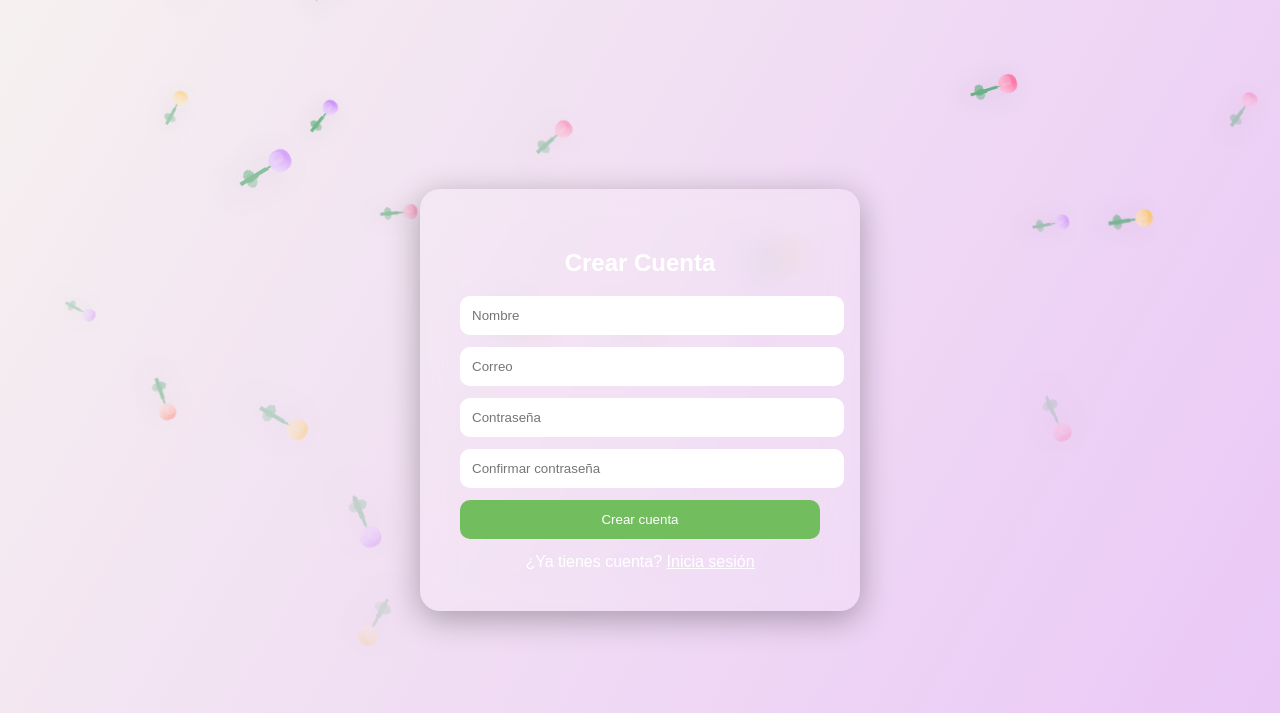
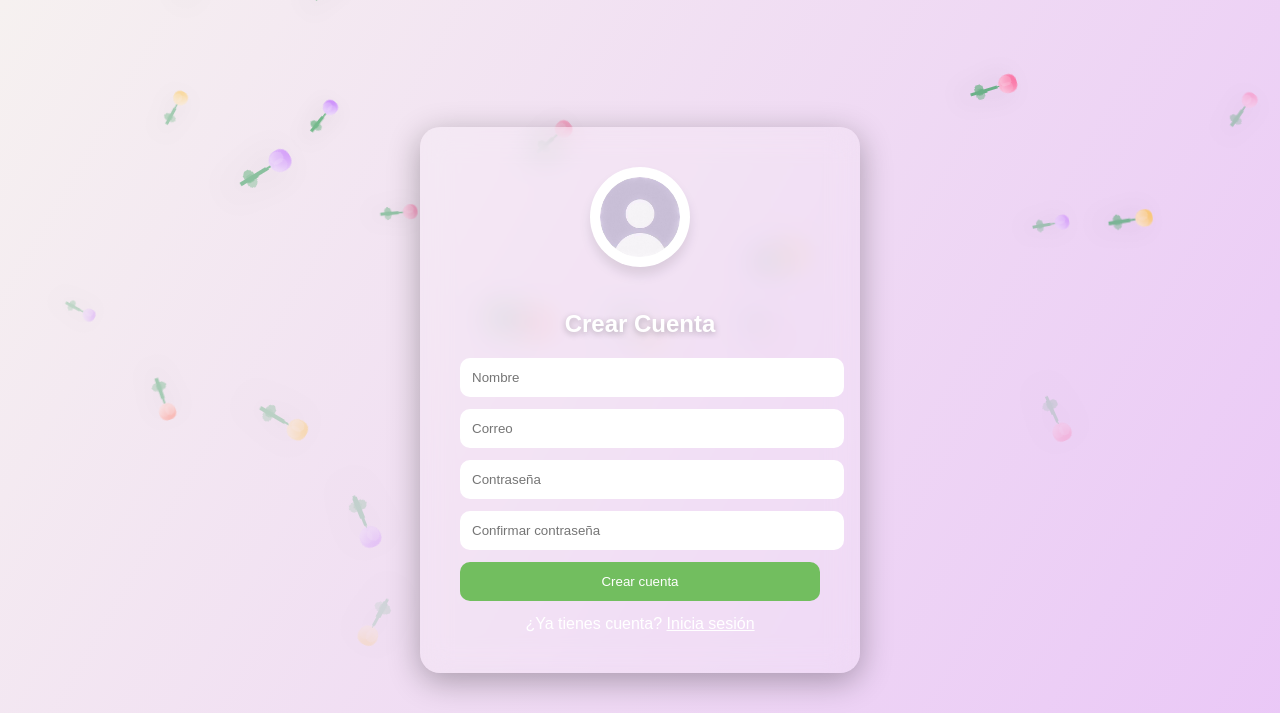
Before and after one commit to xitlalydf-wq/THE-QUEENS-FLORERIA, a PHP site: page /signup.html in a window 1280 px wide. Shown: the top 713 px of the page. Run offline with PHP 8.4, Linux system fonts and the light colour scheme.

Commit message:
signup y inicio

```diff
--- a/Index.html
+++ b/Index.html
@@ -52,6 +52,9 @@
 </script>
 
 <div class="card">
+  <div class="user-icon">
+    <img src="/images/user_icon.jpg" alt="Usuario" style="width: 80px; height: 80px; margin-bottom: 20px;">
+  </div>
   <h2>Iniciar Sesión</h2>
 
   <form id="loginForm">
--- a/public/CSS/signup.css
+++ b/public/CSS/signup.css
@@ -73,6 +73,13 @@ opacity:0;
 }
 }
 
+.card h2{
+    margin-bottom:20px;
+    color: white;
+    font-weight: bold;
+    text-shadow: 0px 2px 6px rgba(0,0,0,0.25);
+}
+
 /* card */
 
 .card{
@@ -85,6 +92,18 @@ box-shadow:0 8px 32px rgba(0,0,0,0.3);
 text-align:center;
 color:white;
 z-Index:10;
+}
+
+.user-icon {
+    text-align: center;
+    margin-bottom: 10px;
+}
+
+.user-icon img {
+    border-radius: 100%;
+    box-shadow: 0 8px 12px rgba(0,0,0,0.1);
+    background: white;
+    padding: 10px;
 }
 
 .inputBox{
--- a/signup.html
+++ b/signup.html
@@ -53,6 +53,10 @@
 </script>
 
 <div class="card">
+
+<div class="user-icon">
+  <img src="/images/user_icon.jpg" alt="Usuario" style="width: 80px; height: 80px; margin-bottom: 20px;">
+</div>
 
 <h2>Crear Cuenta</h2>
 
```
Also changed, not shown: public/CSS/login.css (+18 -1 lines), Backend/package-lock.json, images/user_icon.jpg (added), images/user_icon_2.jpg (added), package-lock.json (added).
